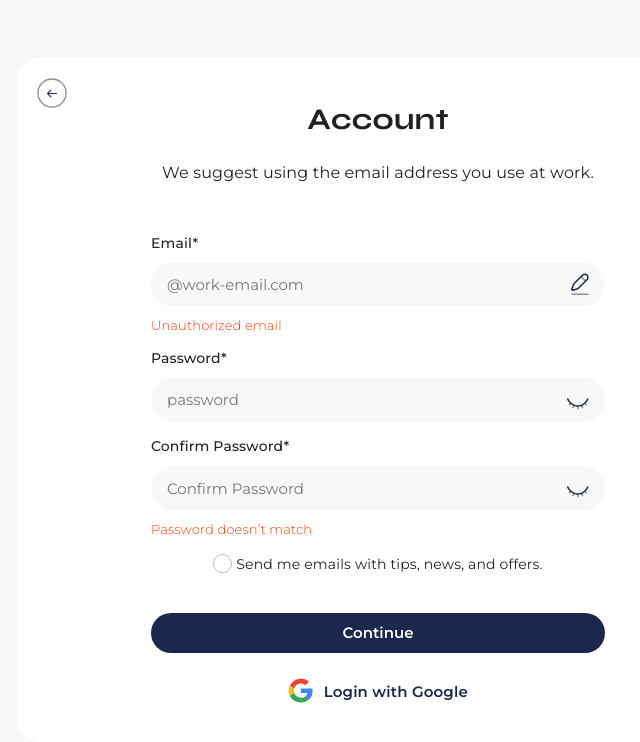
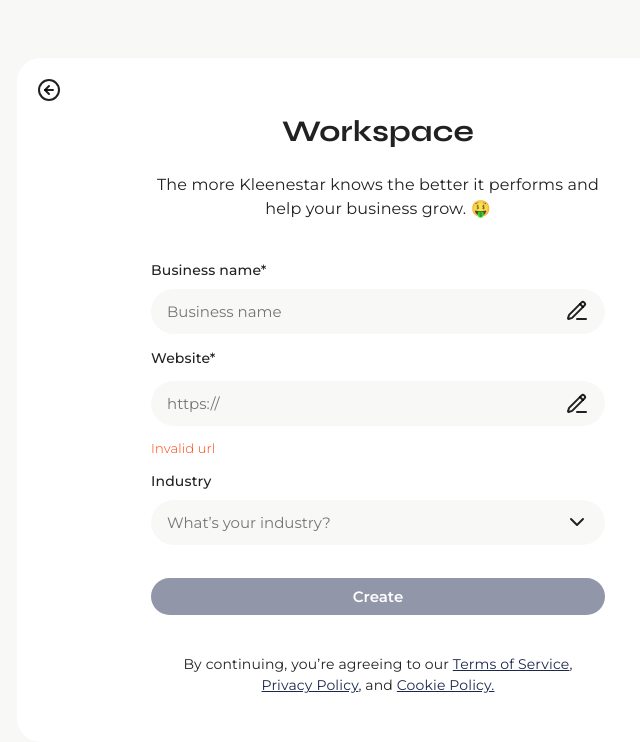
Before and after one commit to CPTCIC5/kleenestar, a React (Create React App) app in the folder src/frontend/: page /onboardingstep1 in a window 1280 px wide. Shown: the top 742 px of the page, without its empty margins (262-902 px from the left). Built offline with nearby package versions, Linux system fonts and the light colour scheme.

Commit message:
Finished : OnboardingStep1 page, fixes : get-started minor padding

```diff
--- a/src/frontend/src/pages/GetStarted.tsx
+++ b/src/frontend/src/pages/GetStarted.tsx
@@ -19,7 +19,7 @@ const GetStarted: FunctionComponent = () => {
                     </div>
                 </div>
 
-                <div className="mt-[39px] max-w-[454px] w-full h-[40px] ">
+                <div className="mt-[41px] max-w-[454px] w-full h-[40px] ">
                     <Link to={"/OnboardingStep1"} className="no-underline">
                         <PrimaryButton className="flex items-center justify-center gap-[10px]">
                             <span className="bg-primary-300 text-white">Create a workspace</span>
@@ -29,7 +29,7 @@ const GetStarted: FunctionComponent = () => {
                     {/* PrimaryButton for create workspace */}
                 </div>
 
-                <div className="h-[17px] w-full flex justify-center mt-[46.26px]">
+                <div className="h-[17px] w-full flex justify-center mt-[39px]">
                     <span className="h-[17px] font-montserrat text-[14px] font-[400] leading-[17.07px] text-center">
                         Already using KleeneStar?{" "}
                         <Link to={"/"} className="underline text-black">
--- a/src/frontend/src/pages/OnboardingStep1.tsx
+++ b/src/frontend/src/pages/OnboardingStep1.tsx
@@ -1,109 +1,162 @@
-import { FunctionComponent } from "react";
-import RoundArrowRightSvgrepoCom1 from "../components/RoundArrowRightSvgrepoCom1";
-import GoogleOauthButton from "../components/GoogleOauthButton";
+import { FunctionComponent, useState } from "react";
+import { ChevronDown, CircleArrowLeft, PencilLine } from "lucide-react";
+import { Link, useNavigate } from "react-router-dom";
+import PrimaryInputBox from "../components/PrimaryInputBox";
+import PrimaryButton from "../components/PrimaryButton";
 
 const OnboardingStep1: FunctionComponent = () => {
+    const navigate = useNavigate();
+    const [businessName, setBusinessName] = useState<string>("");
+    const [industry, setIndustry] = useState<string>("");
+    const [url, setUrl] = useState<string>("");
+    const [validUrl, setValidUrl] = useState<boolean>(false);
+
+    const handleBusinessNameChange = (event: React.ChangeEvent<HTMLInputElement>) => {
+        setBusinessName(event.target.value);
+    };
+
+    const validateAndChange = (event: React.ChangeEvent<HTMLInputElement>) => {
+        setUrl(event.target.value);
+        const url = event.target.value;
+        const urlRegex = /^(ftp|http|https):\/\/[^ "]+$/;
+        if (urlRegex.test(url)) {
+            setValidUrl(true);
+        } else {
+            setValidUrl(false);
+        }
+    };
+    const handleIndustryChange = (event: React.ChangeEvent<HTMLInputElement>) => {
+        setIndustry(event.target.value);
+    };
+
+    const handleFormSubmit = async (e: React.FormEvent<HTMLFormElement>) => {
+        e.preventDefault();
+        console.log(businessName, industry, url);
+
+        {
+            /* add axios post request here */
+        }
+    };
+
     return (
         <div className="w-full h-screen flex items-center justify-center bg-background p-4">
             <div className="max-w-[722px] max-h-[684px] w-full h-full flex flex-col items-center justify-center rounded-3xl p-4 relative ">
                 <div className="absolute top-5 left-5">
-                    <RoundArrowRightSvgrepoCom1 />
+                    <CircleArrowLeft onClick={() => navigate(-1)} />
                 </div>
                 <div className="max-width flex items-center justify-center box-border max-w-full text-11xl font-syne">
                     <div className="flex-1 flex flex-col items-center justify-center gap-[19px] max-w-full">
                         <span className=" m-0 text-inherit font-bold font-inherit inline-block z-[1]">
-                            Account
+                            Workspace
                         </span>
                         <div className="max-width self-stretch text-base text-center font-montserrat z-[1] flex flex-col item-center">
-                            <span>We suggest using the email address you use at work.</span>
+                            <span>The more Kleenestar knows the better it performs and </span>
+                            <span>help your business grow. 🤑</span>
                         </div>
                     </div>
                 </div>
 
-                <div className="max-w-[454px] w-full h-[303.3px] mt-[50.05px] flex flex-col gap-[16px]">
-                    <div className="w-full h-[99.3px] gap-[10px] flex flex-col justify-between">
+                <form
+                    method="post"
+                    onSubmit={handleFormSubmit}
+                    className={`max-w-[454px] ${
+                        !validUrl ? "h-[353.99px]" : "h-[327.99px]"
+                    } w-full  mt-[41px] flex flex-col gap-[16px]`}
+                >
+                    <div className="w-full h-[72.33px] gap-[10px] flex flex-col justify-between">
                         <span className="w-full h-[17px] font-montserrat font-[500] text-[14px] leading-[17.07px] text-primary">
-                            Email*
+                            Business name*
                         </span>
                         <div className="relative w-full h-[45px] flex items-center ">
-                            <input
-                                type="email"
-                                placeholder="@work-email.com"
-                                name="email"
-                                className="bg-background rounded-full w-full h-full px-4  pr-10 font-montserrat font-[400] text-[15px] leading-[18.29px] text-primary  text-opacity-50 outline-none"
+                            <PrimaryInputBox
+                                type="text"
+                                name="business_name"
+                                placeholder="Business name"
+                                onChange={handleBusinessNameChange}
+                                className="focus:outline-primary-100 focus:outline"
+                                value={businessName}
                                 required
                             />
-                            <img
-                                className="absolute bg-background flex items-center right-4"
-                                alt=""
-                                src="/pen2svgrepocom1.svg"
+                            <div className="absolute bg-background text-primary flex items-center right-4">
+                                <PencilLine className="bg-inherit" />
+                            </div>
+                        </div>
+                    </div>
+                    <div
+                        className={`w-full ${
+                            !validUrl ? "h-[114.33px]" : "h-[88.33px]"
+                        } gap-[10px] flex flex-col justify-between`}
+                    >
+                        <span className="w-full h-[17px] font-montserrat font-[500] text-[14px] leading-[17.07px] text-primary">
+                            Website*
+                        </span>
+                        <div className="relative w-full h-[45px] flex items-center ">
+                            <PrimaryInputBox
+                                type="url"
+                                name="Website"
+                                placeholder="https://"
+                                onChange={validateAndChange}
+                                className="focus:outline-primary-100 focus:outline"
+                                value={url}
+                                required
                             />
+                            {/* PrimaryInputBox component for website*/}
+                            <div className="absolute bg-background text-primary flex items-center right-4">
+                                <PencilLine className="bg-inherit" />
+                            </div>
                         </div>
 
-                        <div className="w-full h-[16pxpx] flex items-center justify-start">
-                            <span className=" h-[16px] font-montserrat font-[300] text-[13px] leading-[15.85px] text-orangered-300">
-                                Unauthorized email
-                            </span>
+                        {!validUrl && (
+                            <div className="w-full h-[16px] flex items-center justify-start">
+                                <span className=" h-[16px] font-montserrat font-[300] text-[13px] leading-[15.85px] text-orangered-300">
+                                    Invalid url
+                                </span>
+                            </div>
+                        )}
+                    </div>
+                    <div className="w-full h-[72 .3px] gap-[10px] flex flex-col justify-between">
+                        <span className="w-full h-[17px] font-montserrat font-[500] text-[14px] leading-[17.07px] text-primary">
+                            Industry
+                        </span>
+                        <div className="relative w-full h-[45px] flex items-center ">
+                            <PrimaryInputBox
+                                type="text"
+                                name="industy"
+                                onChange={handleIndustryChange}
+                                placeholder="What’s your industry?"
+                                className="focus:outline-primary-100 focus:outline"
+                                value={industry}
+                            />
+                            {/* PrimaryInputBox component for email*/}
+                            <div className="absolute bg-background text-primary flex items-center right-4">
+                                <ChevronDown className="bg-inherit" />
+                            </div>
                         </div>
                     </div>
-                    <div className="w-full h-[72.33px] gap-[10px] flex flex-col justify-between">
-                        <span className="w-full h-[17px] font-montserrat font-[500] text-[14px] leading-[17.07px] text-primary">
-                            Password*
-                        </span>
-                        <div className="relative w-full h-[45px] flex items-center ">
-                            <input
-                                type="password"
-                                name="password"
-                                placeholder="password"
-                                className="bg-background rounded-full w-full h-full px-4  pr-10 font-montserrat font-[400] text-[15px] leading-[18.29px] text-primary  text-opacity-50 outline-none"
-                                required
-                            />
-                            <img
-                                className="absolute bg-background flex items-center right-4"
-                                alt=""
-                                src="/component-62--3.svg"
-                            />
-                        </div>
+                    <div className="h-[40px] max-w-[454px] w-full mt-[17px]">
+                        <PrimaryButton disabled={!validUrl || !businessName || !url || !industry}>
+                            Create
+                        </PrimaryButton>{" "}
+                        {/* Use the PrimaryButton component */}
                     </div>
-                    <div className="w-full h-[99.3px] gap-[10px] flex flex-col justify-between">
-                        <span className="w-full h-[17px] font-montserrat font-[500] text-[14px] leading-[17.07px] text-primary">
-                            Confirm Password*
-                        </span>
-                        <div className="relative w-full h-[45px] flex items-center ">
-                            <input
-                                type="password"
-                                placeholder="Confirm Password"
-                                name="confirm_password"
-                                className="bg-background rounded-full w-full h-full px-4  pr-10 font-montserrat font-[400] text-[15px] leading-[18.29px] text-primary  text-opacity-50 outline-none"
-                                required
-                            />
-                            <img
-                                className="absolute bg-background flex items-center right-4"
-                                alt=""
-                                src="/component-62--3.svg"
-                            />
-                        </div>
+                </form>
 
-                        <div className="w-full h-[16pxpx] flex items-center justify-start">
-                            <span className=" h-[16px] font-montserrat font-[300] text-[13px] leading-[15.85px] text-orangered-300">
-                                Password doesn’t match
-                            </span>
-                        </div>
-                    </div>
-                </div>
-
-                <div className="h-[19px] w-[330px] flex items-center justify-center gap-1 mt-[17.07px]">
-                    <img src="/group-555.svg" alt="" />
-                    <span className="h-[17px] font-montserrat font-[400] text-[14px] leading-[17.07px]">
-                        Send me emails with tips, news, and offers.
+                <div className="max-w-[435px] h-[37px] w-full flex justify-center mt-[39px]">
+                    <span className="font-montserrat text-[14px] font-[400]  text-center">
+                        By continuing, you’re agreeing to our{" "}
+                        <Link to={"/terms-of-condition"} className="underline text-primary-300">
+                            Terms of Service
+                        </Link>
+                        ,{" "}
+                        <Link to={"/privacy-policy"} className="underline text-primary-300">
+                            Privacy Policy
+                        </Link>
+                        ,{" and "}
+                        <Link to={"/cookie-policy"} className="underline text-primary-300">
+                            {" "}
+                            Cookie Policy.
+                        </Link>
                     </span>
-                </div>
-                <button className="cursor-pointer bg-primary-300 text-white rounded-full w-full h-[40px] shrink-0 border-none p-0 self-stretch position-relative max-w-[454px] mx-auto font-montserrat font-[600] text-[15px] leading-[18.29px] text-center mt-[39px]">
-                    Continue
-                </button>
-
-                <div className="w-full h-[25.47px] flex justify-center mt-[25px] items-center">
-                    <GoogleOauthButton />
                 </div>
             </div>
         </div>
```
Also changed, not shown: src/frontend/src/pages/OnboardingStep.tsx (deleted, +0 -110 lines).
